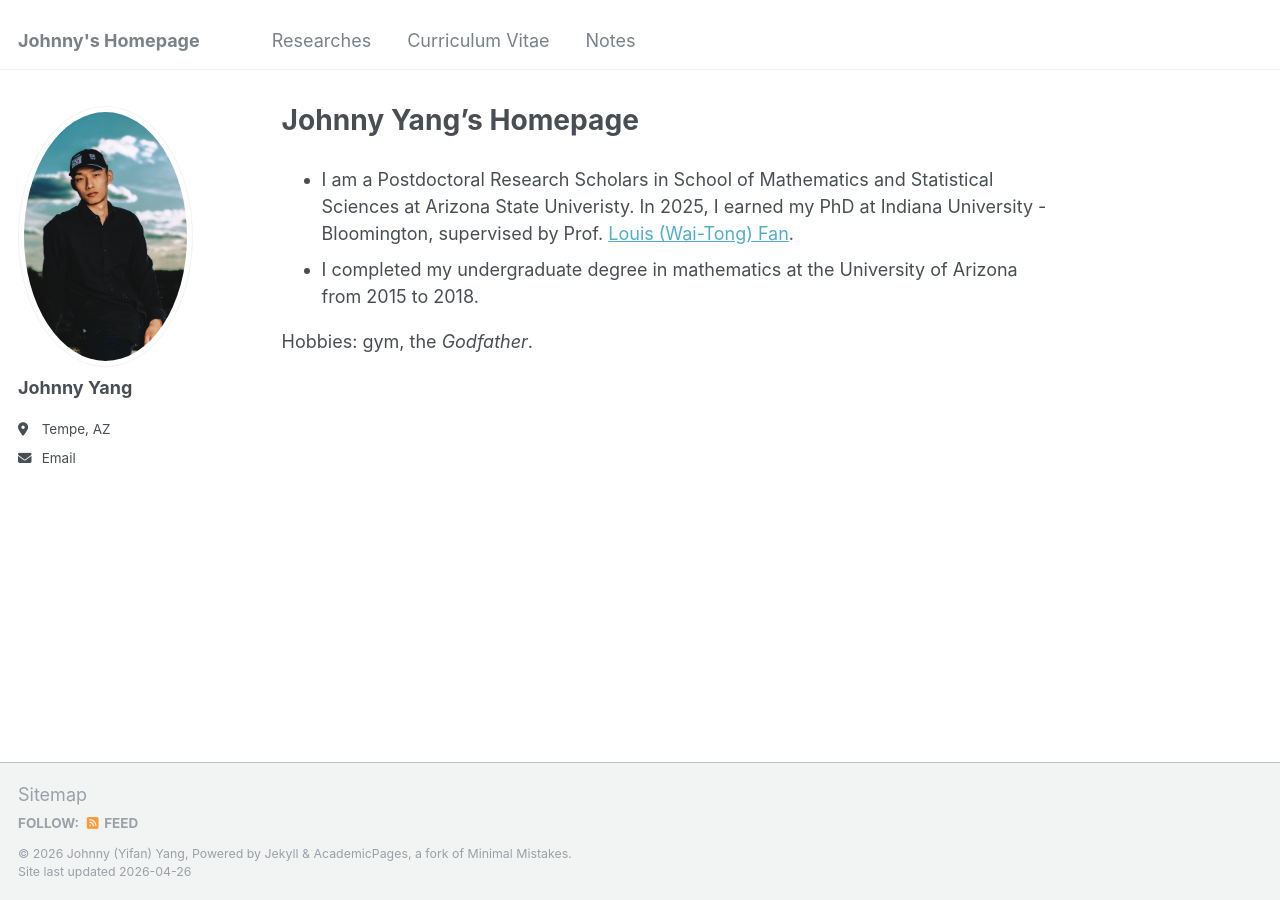
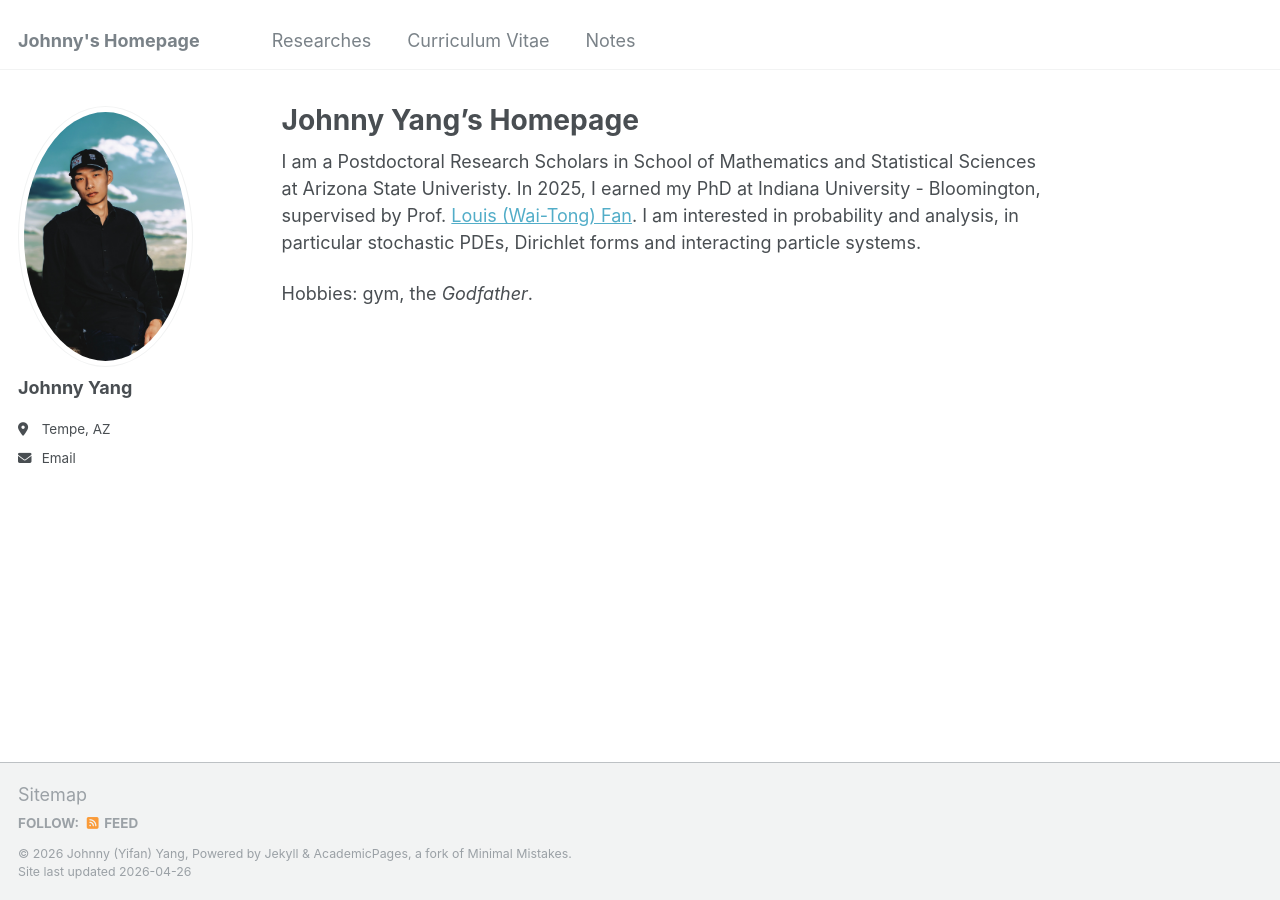
Before and after one commit to JohnnYang007/JohnnYang007.github.io, a Jekyll site: the page built from _pages/about.md, in a window 1280 px wide. Built offline with Jekyll 4.4.1, drawn with Linux system fonts in a browser that asks for light colours.

Commit message:
layout change

```diff
--- a/_data/navigation.yml
+++ b/_data/navigation.yml
@@ -20,7 +20,7 @@ main:
   #  url: /year-archive/
 
   - title: "Curriculum Vitae"
-    url: /cv/
+    url: /files/CV.pdf
 
 
 
--- a/_pages/about.md
+++ b/_pages/about.md
@@ -7,7 +7,7 @@ redirect_from:
   - /about.html
 ---
 
-* I am a Postdoctoral Research Scholars in School of Mathematics and Statistical Sciences at Arizona State Univeristy. In 2025, I earned my PhD at Indiana University - Bloomington, supervised by Prof. [Louis (Wai-Tong) Fan](https://sites.google.com/site/louisfanmath/home).
-* I completed my undergraduate degree in mathematics at the University of Arizona from 2015 to 2018.
+I am a Postdoctoral Research Scholars in School of Mathematics and Statistical Sciences at Arizona State Univeristy. In 2025, I earned my PhD at Indiana University - Bloomington, supervised by Prof. [Louis (Wai-Tong) Fan](https://sites.google.com/site/louisfanmath/home). I am interested in probability and analysis, in particular stochastic PDEs, Dirichlet forms and  interacting particle systems.
+
 
 Hobbies:  gym,  the *Godfather*.
```
Also changed, not shown: 1 other file.
